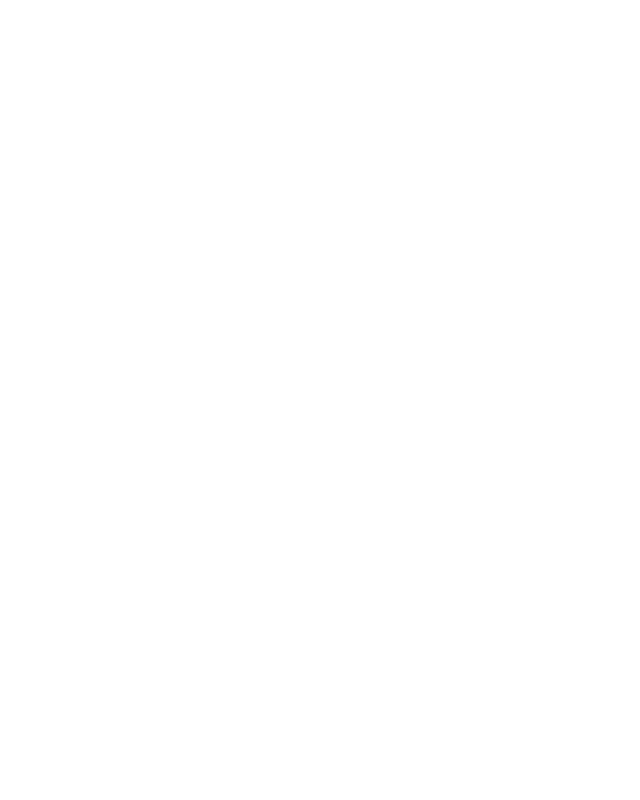
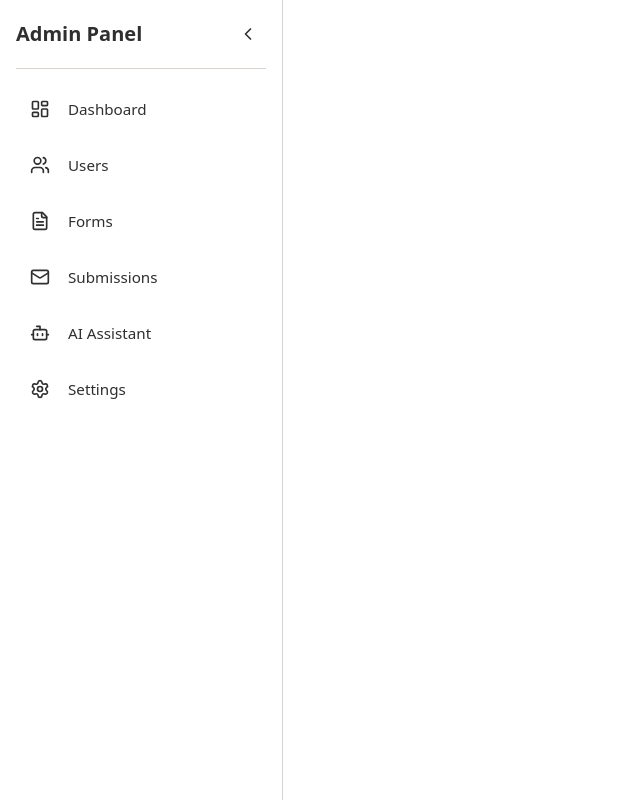
Before and after one commit to bloomsite/website-copy-ai, a React (Vite) app in the folder frontend/: page /admin in a window 1280 px wide. Before the commit this address had no page. Shown: the whole page, without its empty margins (0-640 px from the left). Built offline with nearby package versions, Linux system fonts and the light colour scheme.

Commit message:
admin sidebar

```diff
--- /dev/null
+++ b/frontend/src/components/admin/Admin/Admin.tsx
@@ -0,0 +1,12 @@
+import React from "react";
+import NavigationSidebar from "../NavigationSidebar/NavigationSidebar";
+
+const Admin: React.FC = () => {
+  return (
+    <>
+      <NavigationSidebar />
+    </>
+  );
+};
+
+export default Admin;
--- /dev/null
+++ b/frontend/src/components/admin/NavigationSidebar/NavigationSidebar.css
@@ -0,0 +1,90 @@
+.navigation-sidebar {
+  width: 250px;
+  height: 100vh;
+  background-color: var(--color-surface);
+  border-right: 1px solid var(--color-border);
+  transition: width 0.3s ease;
+  padding: 1rem;
+  display: flex;
+  flex-direction: column;
+  position: fixed;
+  left: 0;
+  top: 0;
+}
+
+.navigation-sidebar.collapsed {
+  width: 80px;
+}
+
+.sidebar-header {
+  display: flex;
+  align-items: center;
+  justify-content: space-between;
+  padding-bottom: 1rem;
+  margin-bottom: 1rem;
+  border-bottom: 1px solid var(--color-border);
+}
+
+.sidebar-header h2 {
+  font-size: 1.25rem;
+  font-weight: 600;
+  color: var(--color-text);
+  margin: 0;
+}
+
+.collapse-button {
+  background: none;
+  border: none;
+  cursor: pointer;
+  padding: 0.5rem;
+  border-radius: 0.25rem;
+  color: var(--color-text);
+  display: flex;
+  align-items: center;
+  justify-content: center;
+  transition: background-color 0.2s ease;
+}
+
+.collapse-button:hover {
+  background-color: var(--color-hover);
+}
+
+.sidebar-nav {
+  display: flex;
+  flex-direction: column;
+  gap: 0.5rem;
+}
+
+.nav-item {
+  display: flex;
+  align-items: center;
+  gap: 1rem;
+  padding: 0.75rem;
+  text-decoration: none;
+  color: var(--color-text);
+  border-radius: 0.5rem;
+  transition: background-color 0.2s ease;
+}
+
+.nav-item:hover {
+  background-color: var(--color-hover);
+}
+
+.nav-item.active {
+  background-color: var(--color-primary);
+  color: var(--color-surface);
+}
+
+.nav-item .icon {
+  display: flex;
+  align-items: center;
+  justify-content: center;
+  width: 24px;
+  height: 24px;
+}
+
+.nav-item .title {
+  font-size: 0.95rem;
+  font-weight: 500;
+  white-space: nowrap;
+}
--- /dev/null
+++ b/frontend/src/components/admin/NavigationSidebar/NavigationSidebar.tsx
@@ -0,0 +1,66 @@
+import { useState } from "react";
+import { NavLink } from "react-router-dom";
+import "./NavigationSidebar.css";
+import { sidebarItems } from "./SidebarItems";
+import {
+  LayoutDashboard,
+  Mail,
+  Users,
+  FileText,
+  Settings,
+  Bot,
+  ChevronLeft,
+  ChevronRight,
+} from "lucide-react";
+
+const getIcon = (iconName: string) => {
+  switch (iconName) {
+    case "dashboard":
+      return <LayoutDashboard size={20} />;
+    case "users":
+      return <Users size={20} />;
+    case "form":
+      return <FileText size={20} />;
+    case "settings":
+      return <Settings size={20} />;
+    case "mail":
+      return <Mail size={20} />;
+    case "bot":
+      return <Bot size={20} />;
+    default:
+      return null;
+  }
+};
+
+const NavigationSidebar = () => {
+  const [isCollapsed, setIsCollapsed] = useState(false);
+
+  return (
+    <div className={`navigation-sidebar ${isCollapsed ? "collapsed" : ""}`}>
+      <div className="sidebar-header">
+        <h2>{!isCollapsed && "Admin Panel"}</h2>
+        <button
+          className="collapse-button"
+          onClick={() => setIsCollapsed(!isCollapsed)}
+        >
+          {isCollapsed ? <ChevronRight size={20} /> : <ChevronLeft size={20} />}
+        </button>
+      </div>
+
+      <nav className="sidebar-nav">
+        {sidebarItems.map((item) => (
+          <NavLink
+            key={item.route}
+            to={item.route}
+            className={({ isActive }) => `nav-item ${isActive ? "active" : ""}`}
+          >
+            <span className="icon">{getIcon(item.icon)}</span>
+            {!isCollapsed && <span className="title">{item.title}</span>}
+          </NavLink>
+        ))}
+      </nav>
+    </div>
+  );
+};
+
+export default NavigationSidebar;
--- /dev/null
+++ b/frontend/src/components/admin/NavigationSidebar/SidebarItems.ts
@@ -0,0 +1,38 @@
+interface SidebarItem {
+  title: string;
+  icon: string;
+  route: string;
+}
+
+export const sidebarItems: SidebarItem[] = [
+  {
+    title: 'Dashboard',
+    icon: 'dashboard',
+    route: '/admin/dashboard',
+  },
+  {
+    title: 'Users',
+    icon: 'users',
+    route: '/admin/users',
+  },
+  {
+    title: 'Forms',
+    icon: 'form',
+    route: '/admin/forms',
+  },
+  {
+    title: 'Submissions',
+    icon: 'mail',
+    route: '/admin/submissions',
+  },
+  {
+    title: 'AI Assistant',
+    icon: 'bot',
+    route: '/admin/assistant',
+  },
+  {
+    title: 'Settings',
+    icon: 'settings',
+    route: '/admin/settings',
+  },
+];
--- a/frontend/src/hooks/ContentGeneration/useOnboarding.tsx
+++ b/frontend/src/hooks/ContentGeneration/useOnboarding.tsx
@@ -1,7 +1,7 @@
 import { useState } from "react";
 import { useNavigate } from "react-router-dom";
 import apiClient from "../../services/apiClient";
-import { companyTypes } from "../../core/Contstants/companyTypes";
+import { companyTypes } from "../../core/Constants/companyTypes";
 
 interface CompanyInfo {
   companyType: string;
--- a/frontend/src/routes/routeConfig.ts
+++ b/frontend/src/routes/routeConfig.ts
@@ -5,6 +5,7 @@
 import RegisterPage from '../pages/RegisterPage/RegisterPage'
 import OnboardingPage from '../pages/OnboardingPage/OnboardingPage'
 import LoginPage from '../pages/LoginPage/LoginPage'
+import Admin from '../components/admin/Admin/Admin'
 
 interface RouteConfig {
     path: string,
@@ -13,10 +14,14 @@
 }
 
 export const routes: RouteConfig[] = [
+    // Public Routes
     {path: '/', element: Home, isProtected: false},
     {path: '/start', element: Start, isProtected: false},
     {path: '/content/:pageType', element: ContentWriter, isProtected: false},
     {path: '/register', element: RegisterPage, isProtected: false},
     {path: '/login', element: LoginPage, isProtected: false},
     {path: '/onboarding', element: OnboardingPage, isProtected: true},
+
+    // Private Routes
+    {path: '/admin', element: Admin ,isProtected:true},
 ]
```
Also changed, not shown: frontend/src/pages/AdminDashboard/AdminDashboard.tsx (added, +7 -0 lines), frontend/src/components/admin/Admin/Admin.css (added), frontend/src/core/Constants/companyTypes.ts (renamed from frontend/src/core/Contstants/companyTypes.ts), frontend/src/pages/AdminDashboard/AdminDashboard.css (added).
